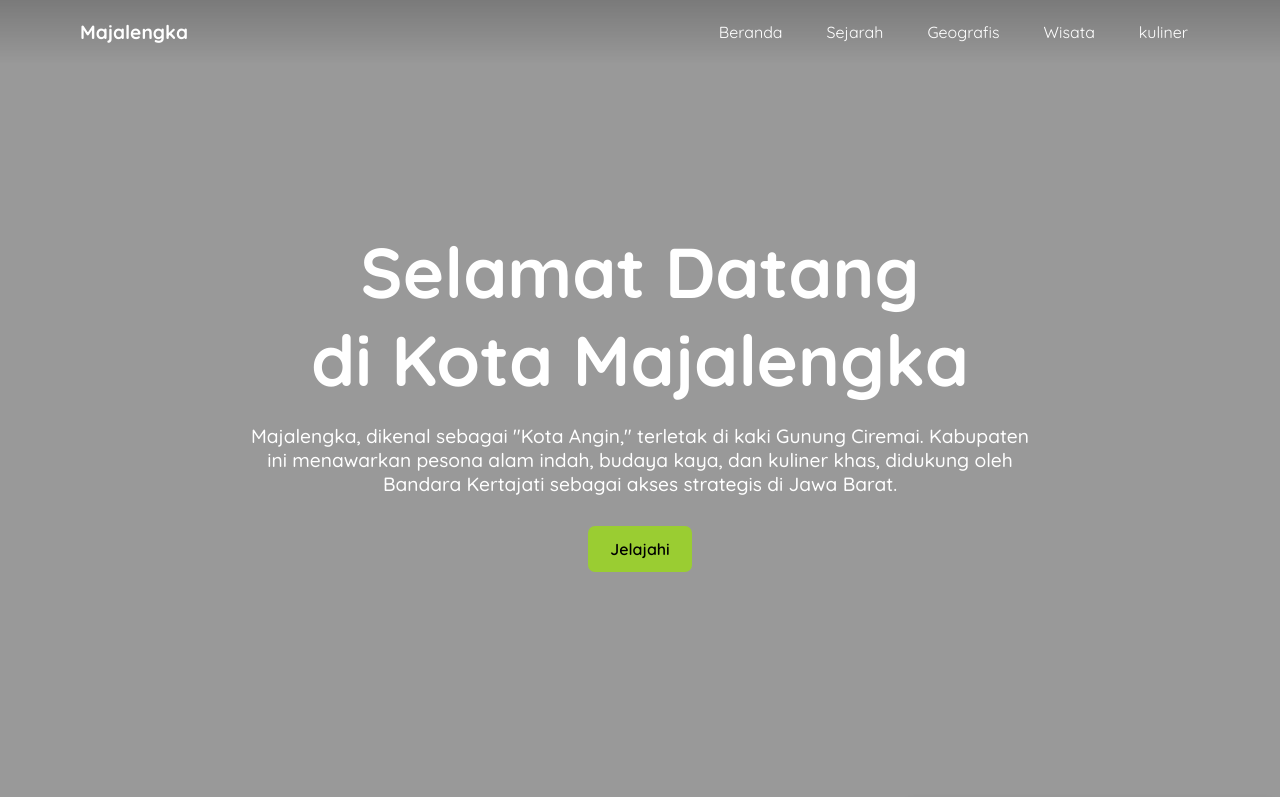
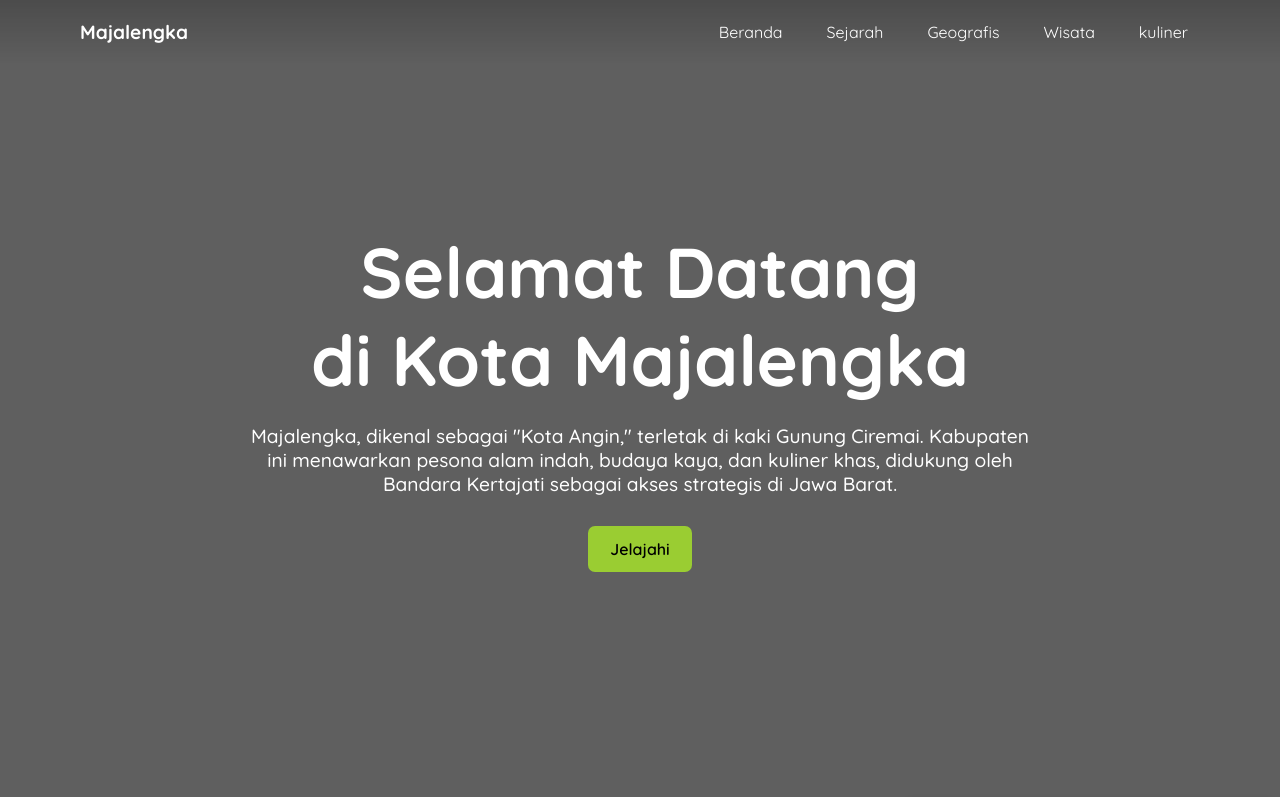
Before and after one commit to sevect9/web-profil-majalengka, a plain HTML site: page index.html in a window 1280 px wide. Shown: the top 797 px of the page. Drawn offline with Linux system fonts and the light colour scheme; the site is published under a folder, as on GitHub Pages, so addresses that start at the root find nothing.

Commit message:
Update style.css

```diff
--- a/style.css
+++ b/style.css
@@ -91,7 +91,7 @@ body {
 }
 
 .header {
-  background-image: url("/header.jpg");
+  background-image: url("header.jpg");
   height: 100vh;
   background-repeat: no-repeat;
   width: 100%;
```
